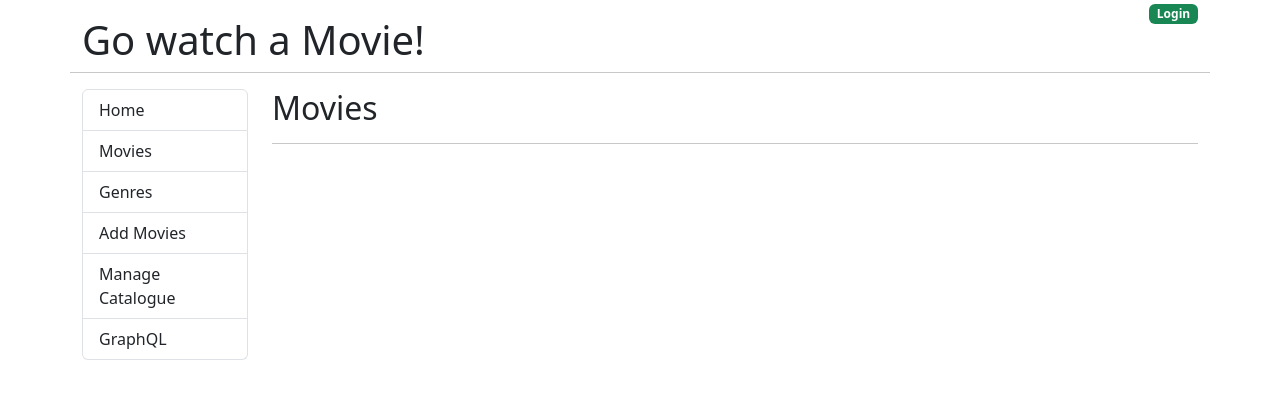
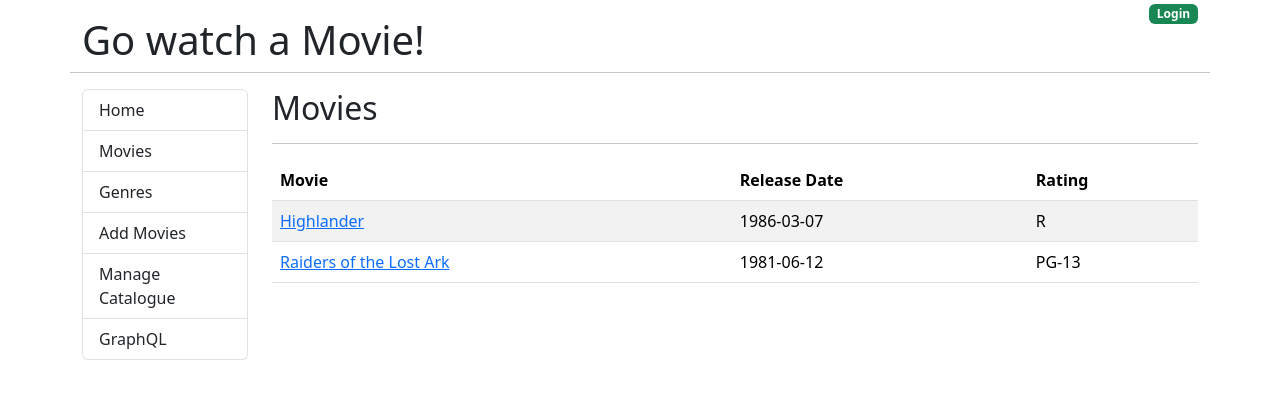
Before and after one commit to Louis-Gil/playground, a React (Create React App) app in the folder go_guide/movie/movies-front/: page /movies in a window 1280 px wide. Shown: the top 398 px of the page. Built offline with nearby package versions, Linux system fonts and the light colour scheme.

Commit message:
feat : Add set movie state

```diff
--- a/go_guide/movie/movies-front/src/components/Movies.js
+++ b/go_guide/movie/movies-front/src/components/Movies.js
@@ -1,8 +1,55 @@
+import { useEffect, useState } from 'react';
+import { Link } from 'react-router-dom';
+
 const Movies = () => {
+	const [movies, setMovies] = useState([]);
+
+	useEffect(() => {
+		let moviesList = [
+			{
+				id: 1,
+				title: 'Highlander',
+				release_date: '1986-03-07',
+				runtime: 116,
+				mpaa_rating: 'R',
+				description: 'Some description',
+			},
+			{
+				id: 2,
+				title: 'Raiders of the Lost Ark',
+				release_date: '1981-06-12',
+				runtime: 115,
+				mpaa_rating: 'PG-13',
+				description: 'Some description',
+			},
+		];
+
+		setMovies(moviesList);
+	}, []);
 	return (
 		<div>
 			<h2>Movies</h2>
 			<hr />
+			<table className="table table-striped table-hover">
+				<thead>
+					<tr>
+						<th>Movie</th>
+						<th>Release Date</th>
+						<th>Rating</th>
+					</tr>
+				</thead>
+				<tbody>
+					{movies.map((movie) => (
+						<tr key={movie.id}>
+							<td>
+								<Link to={`/movies/${movie.id}`}>{movie.title}</Link>
+							</td>
+              <td>{movie.release_date}</td>
+              <td>{movie.mpaa_rating}</td>
+						</tr>
+					))}
+				</tbody>
+			</table>
 		</div>
 	);
 };
```
